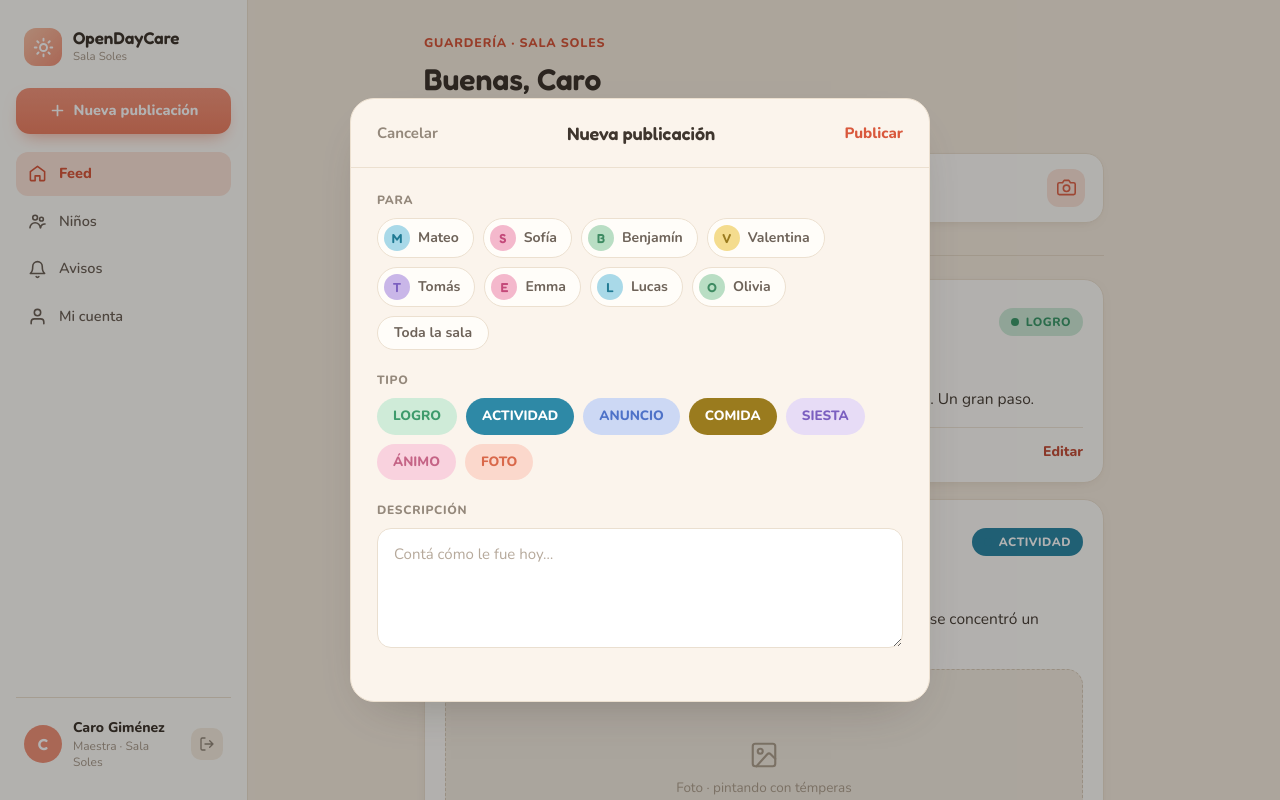
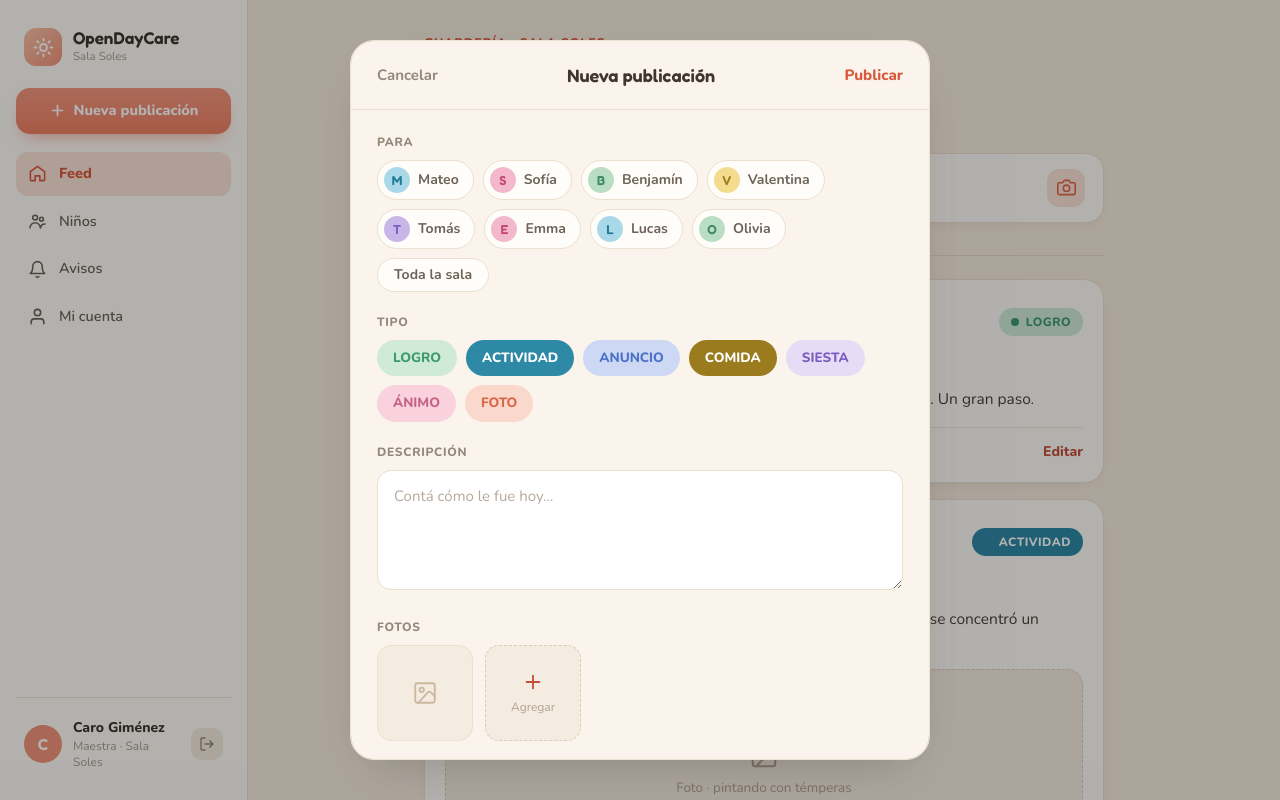
Before and after one commit to JAlejandroMG/open-daycare, a Next.js app: page / in a window 1280 px wide. Both pictures are taken after a click on the button "Nueva publicación". Shown: the top 800 px of the page. Built offline with nearby package versions, Linux system fonts and the light colour scheme.

Commit message:
Add Fotos section in modal

```diff
--- a/components/feed/CreatePostModal.tsx
+++ b/components/feed/CreatePostModal.tsx
@@ -210,6 +210,42 @@ export function CreatePostModal({ isOpen, onClose }: CreatePostModalProps) {
               {errors.description}
             </p>
           ) : null}
+          <div className="mb-[10px] text-xs font-extrabold tracking-[.7px] text-[#94887B]">
+            FOTOS
+          </div>
+          <div className="flex gap-3">
+            <div className="flex h-24 w-24 items-center justify-center rounded-[14px] border border-[#ECE0D0] bg-[#F4ECE1] text-[#CBB89F]">
+              <svg
+                width="26"
+                height="26"
+                viewBox="0 0 24 24"
+                fill="none"
+                stroke="currentColor"
+                strokeWidth="1.7"
+                strokeLinecap="round"
+                strokeLinejoin="round"
+              >
+                <rect x="3" y="3" width="18" height="18" rx="2" />
+                <circle cx="9" cy="9" r="2" />
+                <path d="m21 15-3.6-3.6a2 2 0 0 0-2.8 0L6 21" />
+              </svg>
+            </div>
+            <div className="flex h-24 w-24 cursor-pointer flex-col items-center justify-center gap-1.5 rounded-[14px] border-[1.5px] border-dashed border-[#DBCDBA] bg-[#F4ECE1] text-[#B0A290]">
+              <svg
+                width="22"
+                height="22"
+                viewBox="0 0 24 24"
+                fill="none"
+                stroke="#C5503A"
+                strokeWidth="2"
+                strokeLinecap="round"
+                strokeLinejoin="round"
+              >
+                <path d="M12 5v14M5 12h14" />
+              </svg>
+              <span className="text-xs">Agregar</span>
+            </div>
+          </div>
         </div>
       </div>
     </div>
```
